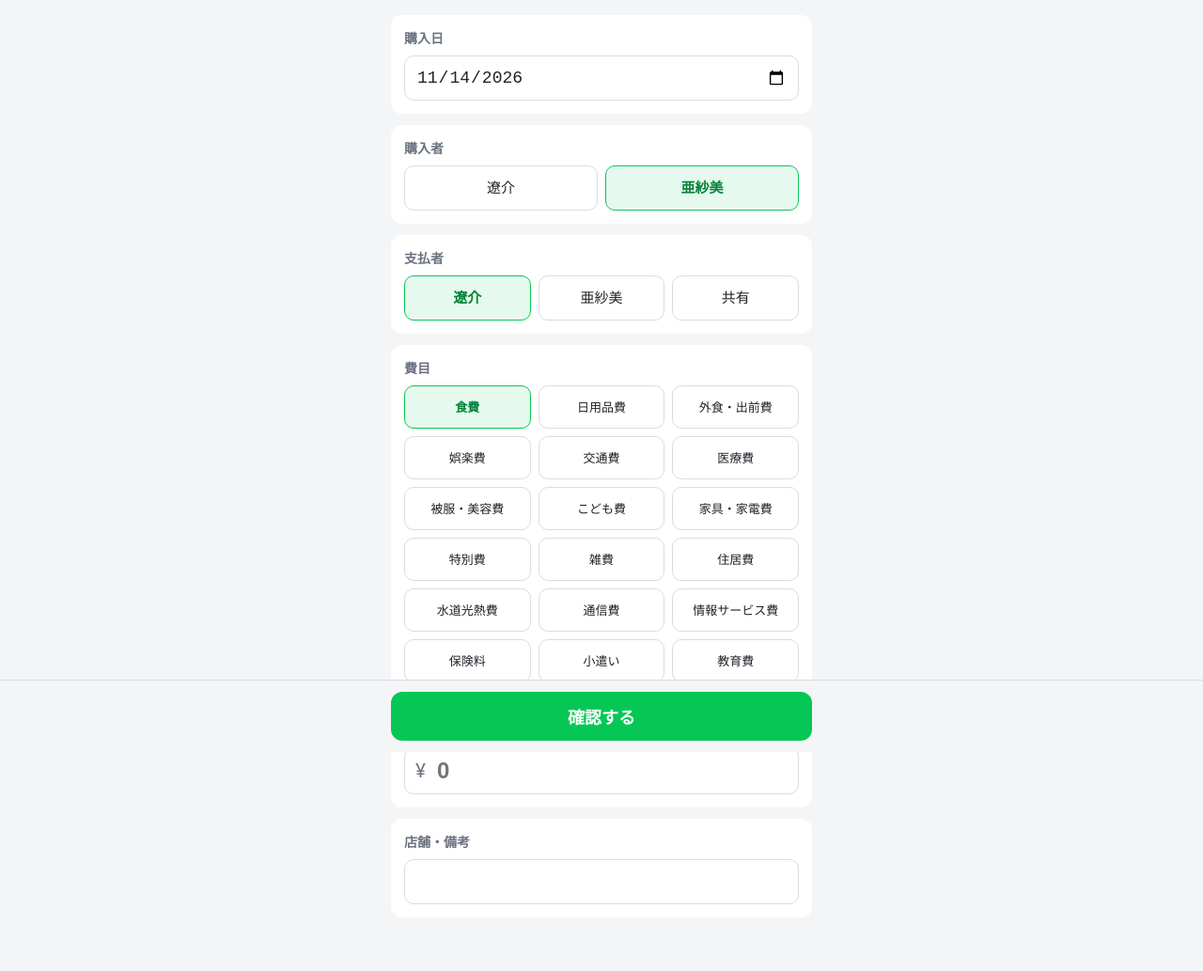
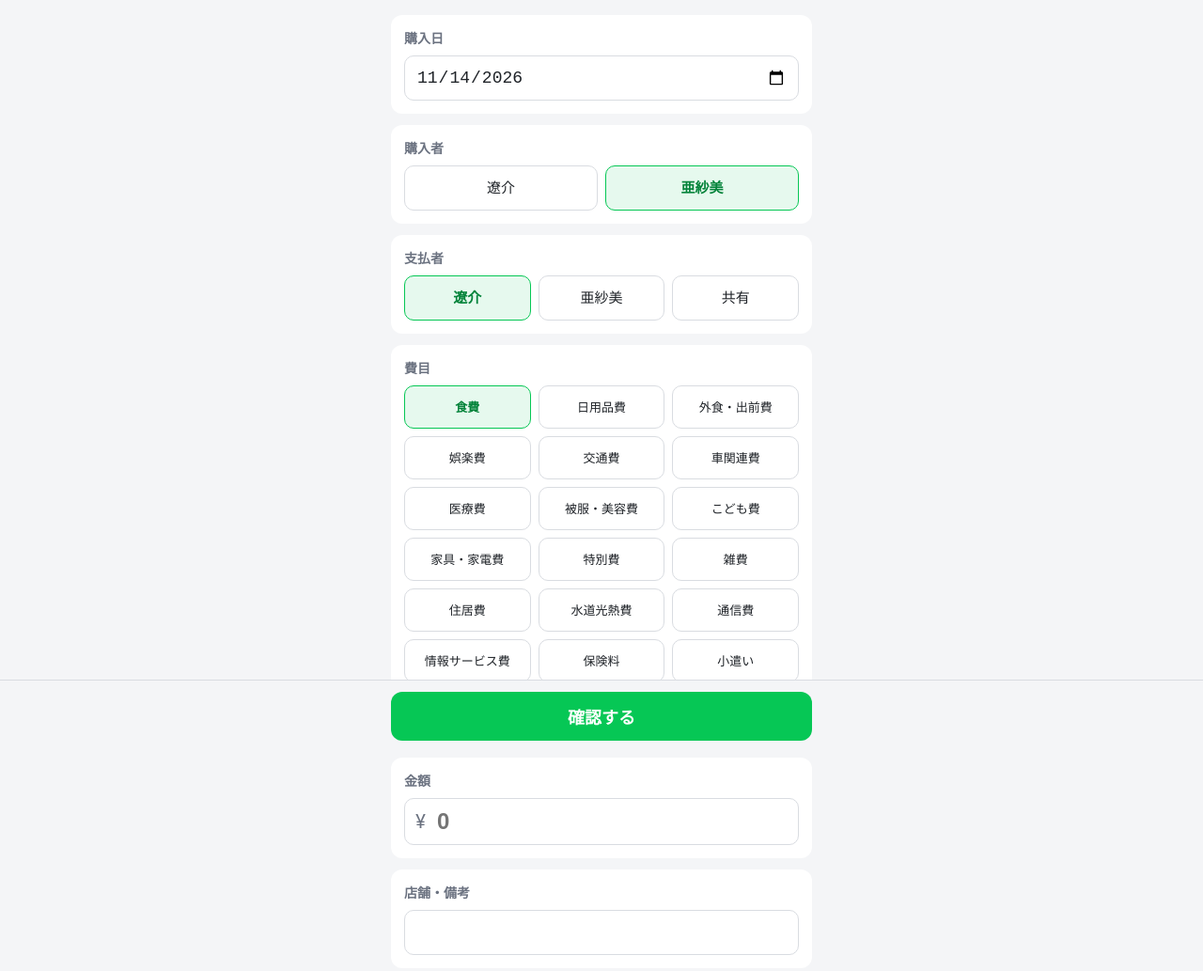
Before and after one commit to ririsuke/liffformapp, a plain HTML site: page index.html in a window 1280 px wide. Shown: the whole page at 94% size. Drawn offline with Linux system fonts and the light colour scheme.

Commit message:
v0009 費目に「車関連費」を追加
Co-Authored-By: Claude Opus 5.5 <noreply@anthropic.com>

```diff
--- a/index.html
+++ b/index.html
@@ -3,7 +3,7 @@
 <head>
     <meta charset="utf-8">
     <meta name="viewport" content="width=device-width, initial-scale=1.0, viewport-fit=cover">
-    <title>V0008</title>
+    <title>V0009</title>
     <style>
         :root {
             --bg: #f4f5f7;
@@ -199,7 +199,7 @@
     const LIFF_ID = "1661170472-dElR1N0A";
     const STORAGE_KEY = "liffformapp:last";
     const HIMOKU = [
-        "食費", "日用品費", "外食・出前費", "娯楽費", "交通費", "医療費",
+        "食費", "日用品費", "外食・出前費", "娯楽費", "交通費", "車関連費", "医療費",
         "被服・美容費", "こども費", "家具・家電費", "特別費", "雑費", "住居費",
         "水道光熱費", "通信費", "情報サービス費", "保険料", "小遣い", "教育費"
     ];
```
